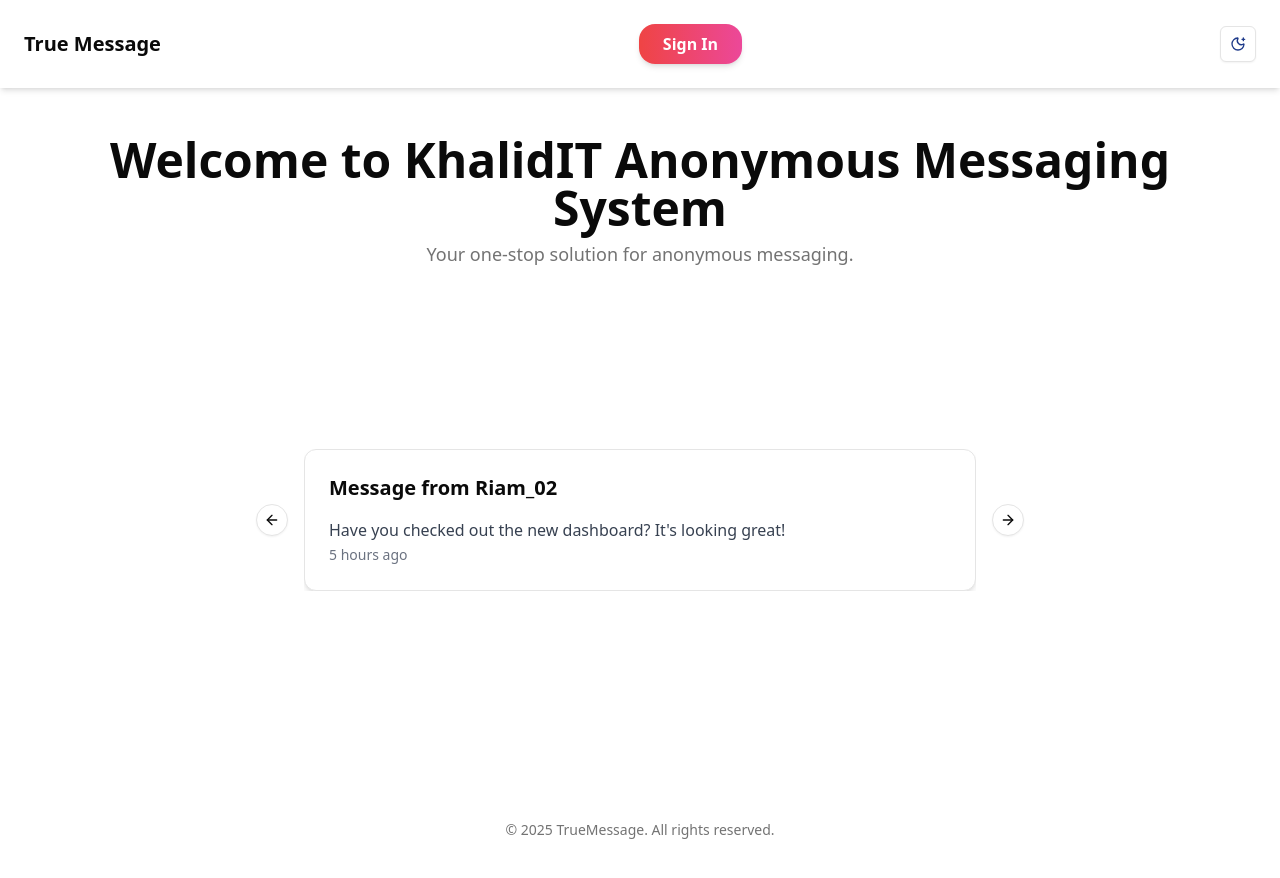
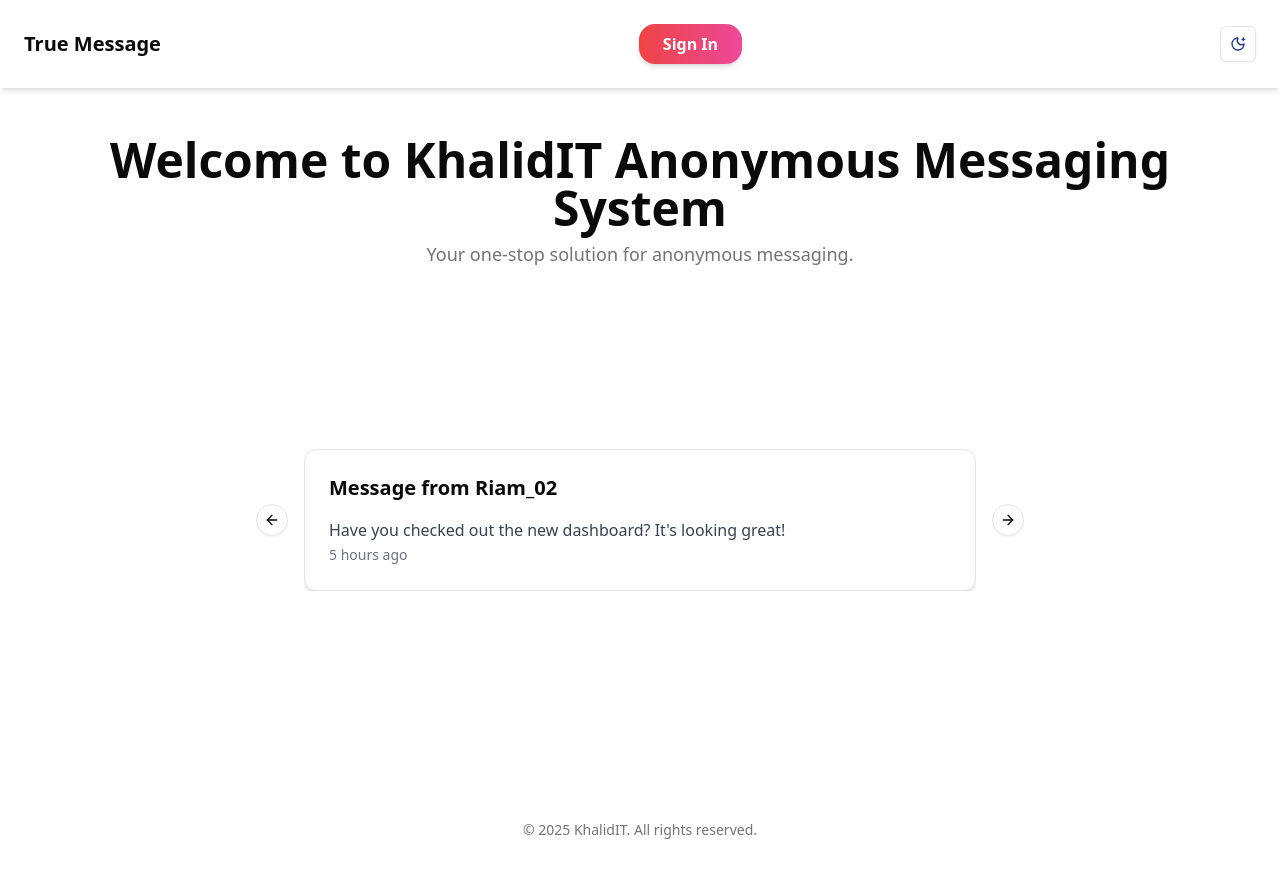
Before and after one commit to MasudRiam/trueMessage, a Next.js app in the folder true-message/: page / in a window 1280 px wide. Shown: the top 878 px of the page. Built offline with nearby package versions, Linux system fonts and the light colour scheme; no server answers.

Commit message:
Ready to deploy

```diff
--- a/true-message/src/app/page.tsx
+++ b/true-message/src/app/page.tsx
@@ -45,7 +45,7 @@ const Home = () => {
       </Carousel>
 
       <footer className="mt-12 text-sm text-muted-foreground">
-        © 2025 TrueMessage. All rights reserved.
+        © 2025 KhalidIT. All rights reserved.
       </footer>
 
     </main>
```
